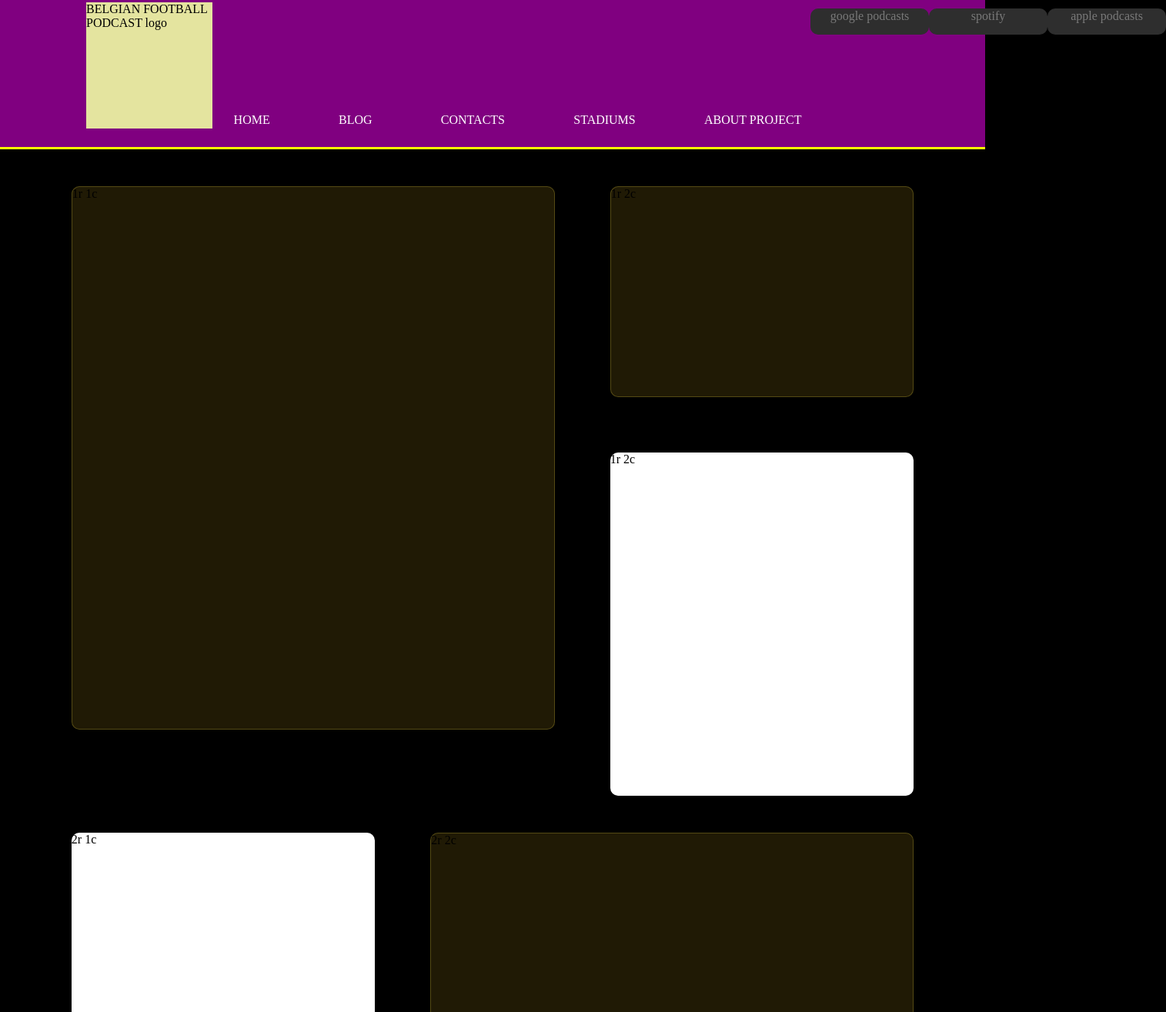
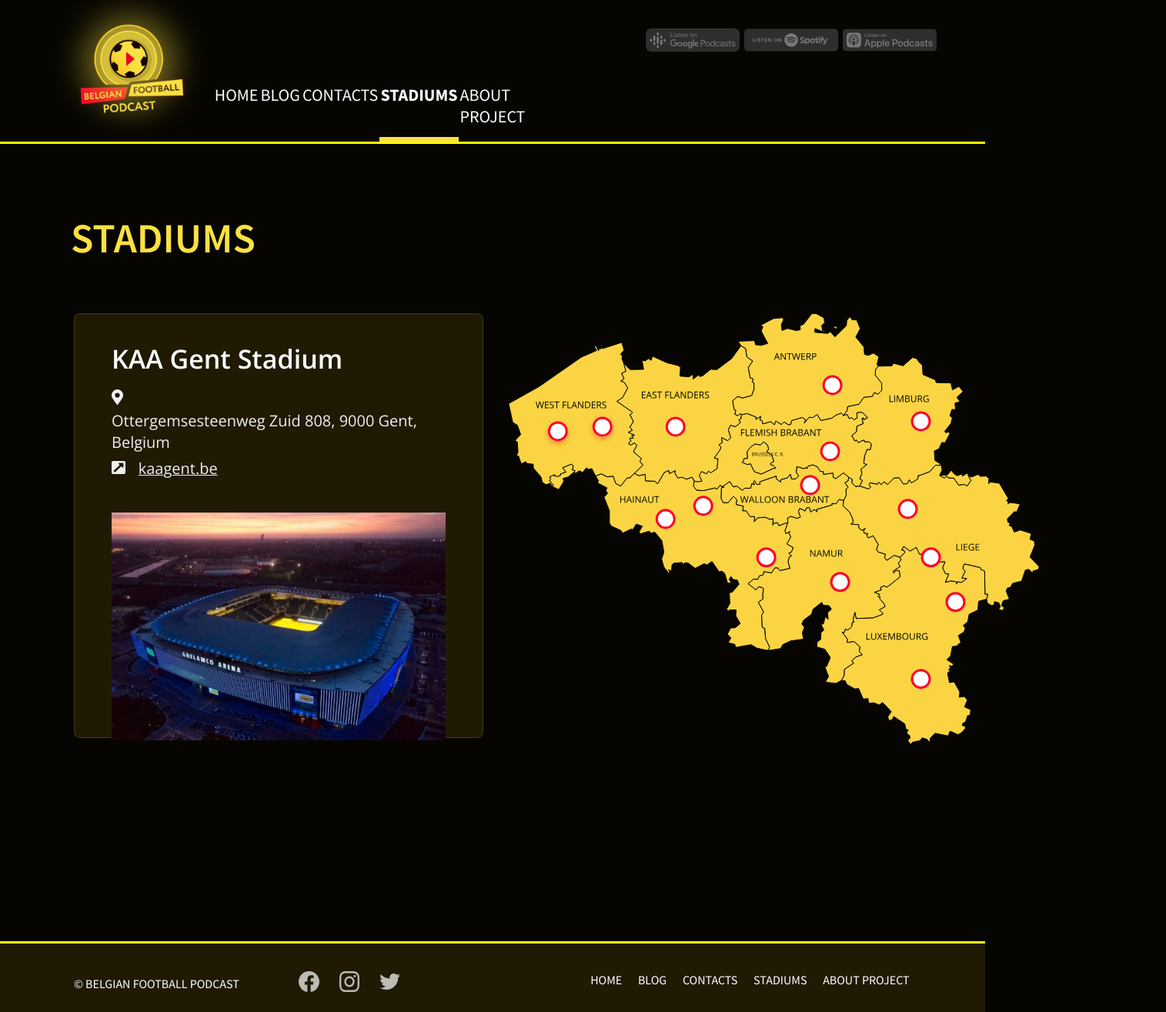
Before and after one commit to 334rashad/Belgian-Football-Podcast, a plain HTML site: page stadiums.html in a window 1280 px wide. Shown: the part 5-1320 px from the top of the page at 77% size, 1515 px wide, since content can reach past the window. Drawn offline with nearby package versions, Linux system fonts and the light colour scheme.

Commit message:
stadiums page exterior ready

```diff
--- a/contacts.css
+++ b/contacts.css
@@ -126,11 +126,6 @@ main {
   height: auto;
   margin: 5rem 5rem 30rem 1rem;
 }
-.main_container > div {
-  font: normal normal normal 24px/33px "Open Sans";
-  letter-spacing: 0px;
-  color: #ffffff;
-}
 
 #contact_email > p,
 #contact_social > p,
@@ -142,15 +137,23 @@ main {
   font: normal normal 600 24px/33px "Open Sans";
   letter-spacing: 0px;
   color: #fae043;
-  margin-left: 10px;
 }
 #contact_social {
-  width: 60%;
+  width: auto;
+  max-width: 42rem;
   margin-top: 0rem;
   padding-top: 0%;
   display: flex;
   justify-content: space-between;
   flex-wrap: wrap;
+}
+#contact_email > p,
+#contact_social > p {
+  margin-right: 2rem;
+  margin-bottom: 10px;
+  font: normal normal normal 24px/33px "Open Sans";
+  letter-spacing: 0px;
+  color: #ffffff;
 }
 #contact_social a {
   display: inline-block;
@@ -164,8 +167,9 @@ main {
   position: relative;
   top: -10px;
 }
+
 #contact_social > div > p {
-  margin-left: 2rem;
+  margin-right: 2rem;
 }
 
 /* main part ends here */
--- a/stadiums.css
+++ b/stadiums.css
@@ -1,37 +1,177 @@
+* {
+  box-sizing: border-box;
+  font-family: "Source Sans Pro", sans-serif;
+}
 body {
+  /* scroll-behavior: smooth; */
   margin: 0;
   padding: 0;
-    background-color: black;
-    height: 2800px;
-    width: vw;
+  background-color: #060501;
+  width: 100vw;
+  position: relative;
   overflow-x: hidden;
-    position: relative;
+  -ms-overflow-style: none; /* Internet Explorer 10+ */
+  scrollbar-width: none; /* Firefox */
 }
-header{
-    height: 196px;
+::-webkit-scrollbar {
+  /*Safari and Chrome*/
+  width: 6px;
+}
+::-webkit-scrollbar-track {
+  background: #161203;
+}
+::-webkit-scrollbar-thumb {
+  background: #060501;
+  border: #2b2205 solid 1px;
+}
+::-webkit-scrollbar-thumb:hover {
+  background: #b19d30;
+}
+h1 {
+  /* display: none; */
+  margin: 4rem 0 3rem 0.75rem;
+  text-align: left;
+  font: normal normal 600 54px/68px "Source Sans Pro";
+  letter-spacing: 0px;
+  color: #fae043;
+  text-transform: uppercase;
+}
+h2 {
+  font: normal normal 600 34px/52px "Open Sans";
+  margin: 0px 0px 14px 0px;
+  letter-spacing: 0px;
+  color: #ffffff;
+}
+a {
+  text-decoration: none;
+  color: white;
+}
+/* header starts here */
+header {
+  height: 12rem;
   width: 100%;
-    background-color: purple;
+  background-color: #060501;
   display: grid;
-    grid-template-columns: 1fr 3fr 2fr;
+  grid-template-columns: 1fr 3fr 3fr;
   grid-template-rows: 1fr;
   column-gap: 10px;
   border-bottom: 3px solid yellow;
+  font: normal normal normal 22px/28px "Source Sans Pro";
 }
-#logo{
-    height: 164px;
-    width: 164px;
-    background-color: rgb(228, 228, 159);
-    margin: 0.5rem 1rem 1rem 7rem;
+#logo_div {
+  position: relative;
+  height: 10rem;
+  width: 10rem;
+  margin: 1rem 1rem 1rem 5.7rem;
+  border-radius: 20%;
 }
-main{
-    height: 89.45%;
+#logo_div > div {
+  position: absolute;
+  width: 35%;
+  height: 35%;
+  border-radius: 50%;
+  top: 24.5%;
+  left: 31%;
+  box-shadow: rgba(250, 224, 67, 0.5) 0 3px 45px 30px;
+}
+#logo_png {
   width: 100%;
-    background-color: black;
+  height: 100%;
 }
-footer{
-    height: 93px;
+nav {
+  width: 93%;
+  align-self: end;
+}
+nav ul,
+.podcasts,
+.footer_links {
+  display: flex;
+  list-style-type: none;
+  justify-content: space-around;
+  padding: 0px;
+}
+nav li {
+  padding: 0 0.1rem;
+}
+nav li:hover {
+  border-bottom: 6px solid #fae043;
+  margin-bottom: -19px;
+}
+nav li:nth-child(4) {
+  font: normal normal bold 22px/28px "Source Sans Pro";
+  border-bottom: 6px solid #fae043;
+  padding-bottom: 19px;
+  margin-bottom: -19px;
+}
+.podcasts {
+  padding-left: 1rem;
+  margin: 2rem 6rem 2rem 7%;
+}
+.podcasts div {
+  min-width: 8rem;
+}
+.podcasts div img {
+  display: inline-block;
+  width: 95%;
+  border-radius: 8px;
+  margin: 5px;
+  height: 2.5rem;
+} /* header ends here */
+
+/* main part starts here */
+main {
   width: 100%;
-    background-color: #201A05;
+}
+.main_container {
+  width: 90%;
+  margin: auto;
+  padding: 1.5rem 1rem;
+}
+.main_container > div {
+  width: 90%;
+  display: flex;
+  justify-content: space-between;
+  height: auto;
+  margin-bottom: 20rem;
+}
+#stadium_info {
+  width: 653px;
+  height: 552px;
+  margin: 1rem;
+  padding: 2rem 3rem;
+  background: #201a05 0% 0% no-repeat padding-box;
+  border: 1px solid #fae0433d;
+  border-radius: 8px;
+}
+.stadium_text * {
+  display: inline-block;
+  color: #efefed;
+  font: normal normal normal 20px/28px "Open Sans";
+  letter-spacing: 0px;
+  padding-right: 14px;
+}
+.stadium_text > p {
+  margin: 3px 0px;
+}
+.stadium_text a {
+  text-decoration: underline 1px;
+}
+#stadium_image {
+  margin-top: 2.5rem;
+}
+#stadiums_map {
+  width: 653px;
+  height: 552px;
+  margin: 1rem;
+}
+/* main part ends here */
+
+/* footer starts here */
+footer {
+  font-size: 0.75rem;
+  height: 6rem;
+  width: 100%;
+  background-color: #201a05;
   position: absolute;
   bottom: 0;
   border-top: 3px solid yellow;
@@ -39,112 +179,36 @@ footer{
   justify-content: space-between;
   align-items: center;
   color: #bcbbb4;
+  padding: 0 6rem;
+  text-align: center;
+  font: normal normal normal 16px/20px "Source Sans Pro";
+  letter-spacing: 0px;
+  color: #bcbbb4;
+  text-transform: uppercase;
 }
-nav{
-    width: 741px;
-    align-self: end;
-    margin-bottom: 0.5rem;
+.copyright {
+  display: flex;
+  justify-content: space-around;
 }
-nav ul, .podcasts{
+.info {
+  color: #ffffff;
+  padding-top: 16px;
+  margin-right: 4rem;
+}
+#icons {
   display: flex;
-    list-style-type: none;
-    justify-content: space-between;
-    padding: 0px;
-}
-.podcasts{
-    margin-right: 7rem;
-
-}
-nav li{
-    padding: 0.1rem;
-}
-a{
-    text-decoration: none;
-    color: white;
-}
-.podcasts div{
-    height: 2rem;
-    width: 9rem;
-    background-color: #2E2E2E;
-    padding: 1px 5px;
-    border-radius: 10px;
-    text-align: center;
-    color: #797979;
+  justify-content: space-evenly;
+  align-items: center;
+  padding-top: 10px;
 }
 .icon {
-    width: 30px;
-    padding: 0 12px;
+  width: 3.3rem;
+  padding: 0px 13px;
 }
-#icons{
-    display: flex;
-    justify-content: space-between;
-    align-items: center;
+.copyright + div {
+  width: 40%;
 }
-.copyright{
-    display: flex;
-    width: 30%;
-    justify-content: space-between;
+.footer_links li {
+  padding-left: 1rem;
 }
-.info{
-    padding-top: 7px;
-    margin-left: 7rem;
-}
-footer div ul li{
-    padding-left: 5rem;
-}
-.main_container{
-    height: 100%;
-    width: 88%;
-    margin: auto;
-    display: grid;
-    grid-template-rows: repeat(3, 1fr);
-    row-gap: 1rem;
-    padding: 2rem 0rem;
-}
-.first_row, .second_row, .third_row{
-    display: grid;
-    grid-template-columns: repeat(10, 1fr);
-    grid-template-rows: repeat(10, 1fr);
-    gap: 2.5rem;
-}
-.main_container div div {
-    margin: 1rem;
-}
-.first_row div:first-child{
-    grid-area: 1 /1 /span 9 /span 6;
-    background-color: #201A05;
-    border-radius: 10px;
-    border: 1px #FAE0433D solid;
-}
-.first_row div:nth-child(2){
-    grid-area: 1 /7 /5 /11;
-    background-color: #201A05;
-    border-radius: 10px;
-    border: 1px #FAE0433D solid;
-}
-.first_row div:nth-child(3){
-    grid-area: 5 /7 /11 /11;
-    background-color: white;
-    border-radius: 10px;
-}
-.second_row div:nth-child(1){
-    grid-area: 1/1/11/5;
-    background-color: white;
-    border-radius: 10px;
-}
-.second_row div:nth-child(2){
-    grid-area: 1/5/10/11;
-    background-color: #201A05;
-    border-radius: 10px;
-    border: 1px #FAE0433D solid;
-}
-.third_row div:nth-child(1){
-    grid-area: 1/1/9/11;
-    border-radius: 10px;
-    background-color: #201A05;
-    border: 1px #FAE0433D solid;
-}
-nav li:hover{
-    border-bottom: 5px solid yellow;
-    margin-bottom: -5px;
-}
+/* footer ends here */
--- a/stadiums.html
+++ b/stadiums.html
@@ -1,17 +1,35 @@
 <!DOCTYPE html>
 <html lang="en">
-
   <head>
-    <meta charset="UTF-8">
-    <meta http-equiv="X-UA-Compatible" content="IE=edge">
-    <meta name="viewport" content="width=device-width, initial-scale=1.0">
-    <link rel="stylesheet" href="stadiums.css">
+    <meta charset="UTF-8" />
+    <meta http-equiv="X-UA-Compatible" content="IE=edge" />
+    <meta name="viewport" content="width=device-width, initial-scale=1.0" />
+    <link rel="stylesheet" href="stadiums.css" />
+    <link rel="preconnect" href="https://fonts.googleapis.com" />
+    <link rel="preconnect" href="https://fonts.gstatic.com" crossorigin />
+    <link
+      href="https://fonts.googleapis.com/css2?family=Source+Sans+Pro:wght@300;400;600;700&display=swap"
+      rel="stylesheet"
+    />
+    <link
+      href="https://fonts.googleapis.com/css2?family=Open+Sans:wght@300;400;600;700&family=Source+Sans+Pro:wght@300;400;600;700&display=swap"
+      rel="stylesheet"
+    />
+    <link rel="icon" href="favicon.ico?v=1" type="image/x-icon" />
     <title>BELGIAN FOOTBALL PODCAST</title>
   </head>
 
   <body>
     <header>
-        <div id="logo">BELGIAN FOOTBALL PODCAST logo</div>
+      <div id="logo_div">
+        <!-- BELGIAN FOOTBALL PODCAST logo -->
+        <div></div>
+        <img
+          id="logo_png"
+          src="source/Logo_transp.png"
+          alt="belgian football podcast logo"
+        />
+      </div>
       <nav>
         <ul>
           <li><a href="index.html">HOME</a></li>
@@ -22,50 +40,125 @@
         </ul>
       </nav>
       <ul class="podcasts">
-            <div>google podcasts</div>
-            <div>spotify</div>
-            <div>apple podcasts</div>
+        <div>
+          <a
+            href="https://podcasts.google.com/feed/aHR0cHM6Ly9hbmNob3IuZm0vcy8yZDQyZDRlOC9wb2RjYXN0L3Jzcw=="
+            target="_blank"
+          >
+            <img
+              src="source/google_podcast_rect_small_icon.svg"
+              alt="google podcast icon"
+          /></a>
+        </div>
+        <div>
+          <a
+            href="https://open.spotify.com/show/4dpTguuiKjsGExfGdO28z8"
+            target="_blank"
+          >
+            <img
+              src="source/spotify_podcast_rect_small_icon.svg"
+              alt="spotify podcast icon"
+          /></a>
+        </div>
+        <div>
+          <a
+            href="https://podcasts.apple.com/gb/podcast/the-belgian-football-podcast/id1525426226"
+            target="_blank"
+          >
+            <img
+              src="source/apple_podcast_rect_small_icon.svg"
+              alt="apple podcast icon"
+          /></a>
+        </div>
       </ul>
     </header>
 
     <main>
       <div class="main_container">
-            <div class="first_row">
-                <div>1r 1c</div>
-                <div>1r 2c</div>
-                <div>1r 2c</div>
+        <h1>Stadiums</h1>
+        <div>
+          <div id="stadium_info">
+            <h2>KAA Gent Stadium</h2>
+            <div class="stadium_text">
+              <img
+                src="/source/stadiums page/map_point_icon.svg"
+                alt="map point icon"
+              />
+              <p>Ottergemsesteenweg Zuid 808, 9000 Gent, Belgium</p>
             </div>
-            <div class="second_row">
-                <div>2r 1c</div>
-                <div>2r 2c</div>
+            <div class="stadium_text">
+              <img src="/source/stadiums page/link_icon.svg" alt="link icon" />
+              <p>
+                <a href="https://www.kaagent.be/nl" target="_blank"
+                  >kaagent.be</a
+                >
+              </p>
             </div>
-            <div class="third_row">
-                <div>3r 1c</div>
+            <div id="stadium_image">
+              <img
+                src="/source/stadiums page/stadium_pic.jpg"
+                alt="KAA Gent Stadium"
+              />
+            </div>
+          </div>
+          <div id="stadiums_map">
+            <object data="/source/map.svg" type="image/svg+xml">
+              <img src="/source/map.svg" />
+            </object>
+          </div>
         </div>
       </div>
     </main>
 
     <footer>
       <div class="copyright">
-            <div class="info">&#169; BELGIAN FOOTBALL PODCAST </div>
+        <div class="info">&#169; BELGIAN FOOTBALL PODCAST</div>
         <div id="icons">
-                <div><img class="icon" src="pics/fb-round-icon.png" alt="facebook logo"></div>
-                <div><img class="icon" src="pics/instagram-icon.png" alt="instagram logo"></div>
-                <div><img class="icon" src="pics/twitter-icon.png" alt="twitter logo"></div>
+          <div>
+            <a
+              href="https://www.facebook.com/The-Belgian-Football-Podcast-104531051554008/"
+              target="_blank"
+            >
+              <img
+                class="icon"
+                src="source/facebook_icon_footer.svg"
+                alt="facebook logo"
+            /></a>
+          </div>
+          <div>
+            <a
+              href="https://www.instagram.com/belgianfootballpodcast/?hl=en"
+              target="_blank"
+            >
+              <img
+                class="icon"
+                src="source/insta_icon_footer.svg"
+                alt="instagram logo"
+            /></a>
+          </div>
+          <div>
+            <a
+              href="https://twitter.com/BelgianPodcast/status/1438422907563220995"
+              target="_blank"
+            >
+              <img
+                class="icon"
+                src="source/twitter_icon_footer.svg"
+                alt="twitter logo"
+            /></a>
+          </div>
         </div>
       </div>
       <div>
-            <ul class="podcasts">
-                <li>HOME</li>
-                <li>BLOG</li>
-                <li>CONTACTS</li>
-                <li>STADIUMS</li>
-                <li>ABOUT PROJECT</li>
+        <ul class="footer_links">
+          <li><a href="index.html">HOME</a></li>
+          <li><a href="blog.html">BLOG</a></li>
+          <li><a href="contacts.html">CONTACTS</a></li>
+          <li><a href="stadiums.html">STADIUMS</a></li>
+          <li><a href="about.html">ABOUT PROJECT</a></li>
         </ul>
       </div>
-
     </footer>
-
+    <script src="blog.js"></script>
   </body>
-
 </html>
```
Lines whose indentation alone changed are shown as unchanged.
